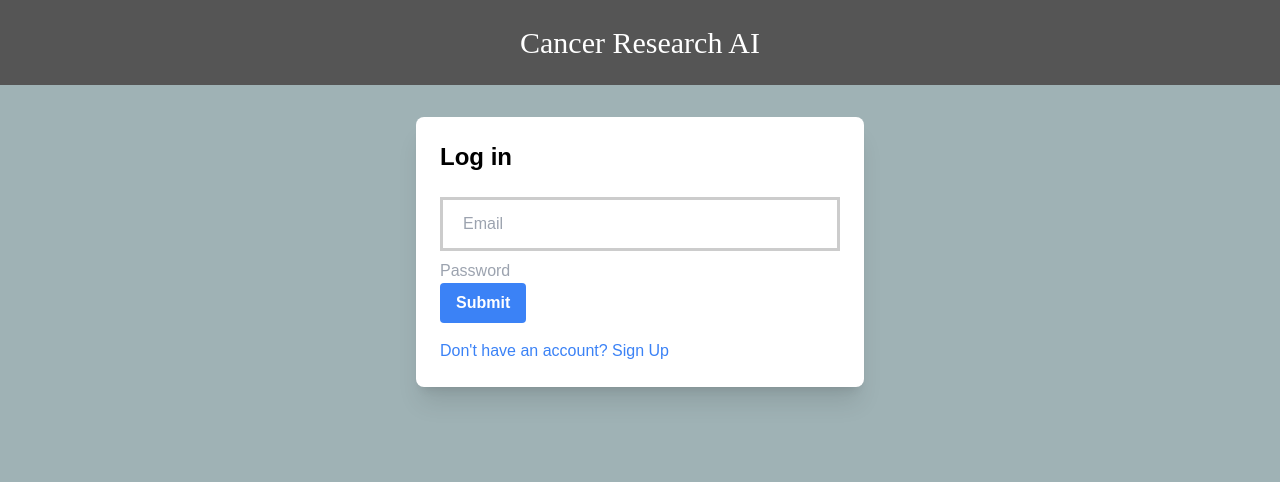
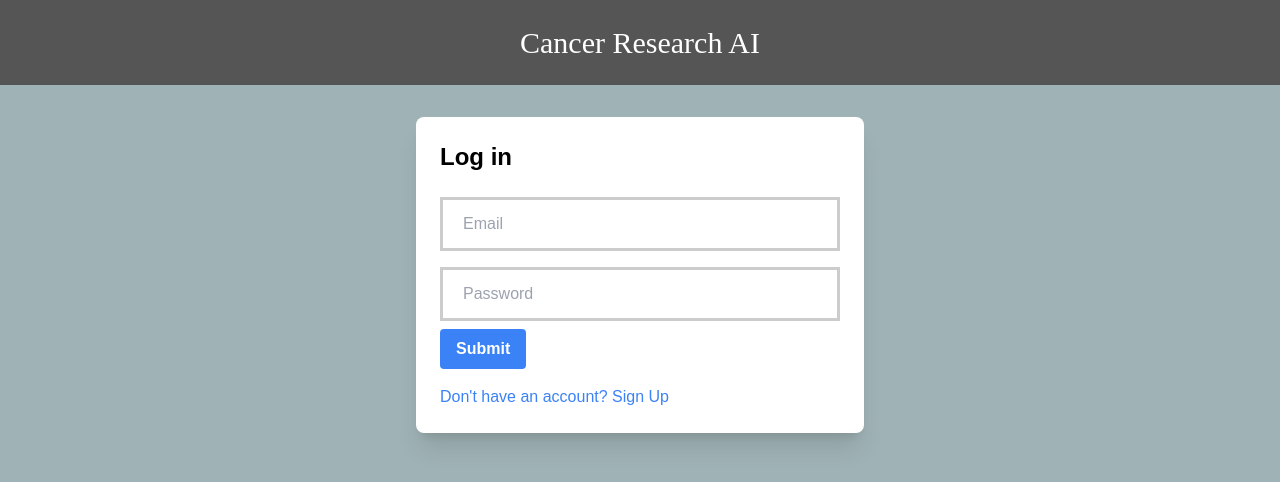
Before and after one commit to thriambakg/sdmay24-10, a SvelteKit app: page / in a window 1280 px wide. Shown: the top 482 px of the page. Built offline with nearby package versions, Linux system fonts and the light colour scheme.

Commit message:
small change to login page

```diff
--- a/src/routes/(login)/+page.svelte
+++ b/src/routes/(login)/+page.svelte
@@ -82,8 +82,15 @@ function resetForm() {
       outline: none;
     }
 
-    input[type=password]:focus {
-      border: 3px solid #888;
+    input[type=password] {
+      width: 100%;
+      padding: 12px 20px;
+      margin: 8px 0;
+      box-sizing: border-box;
+      border: 3px solid #ccc;
+      -webkit-transition: 0.5s;
+      transition: 0.5s;
+      outline: none;
     }
     </style>
     <form on:submit|preventDefault={handleSubmit}>
```
